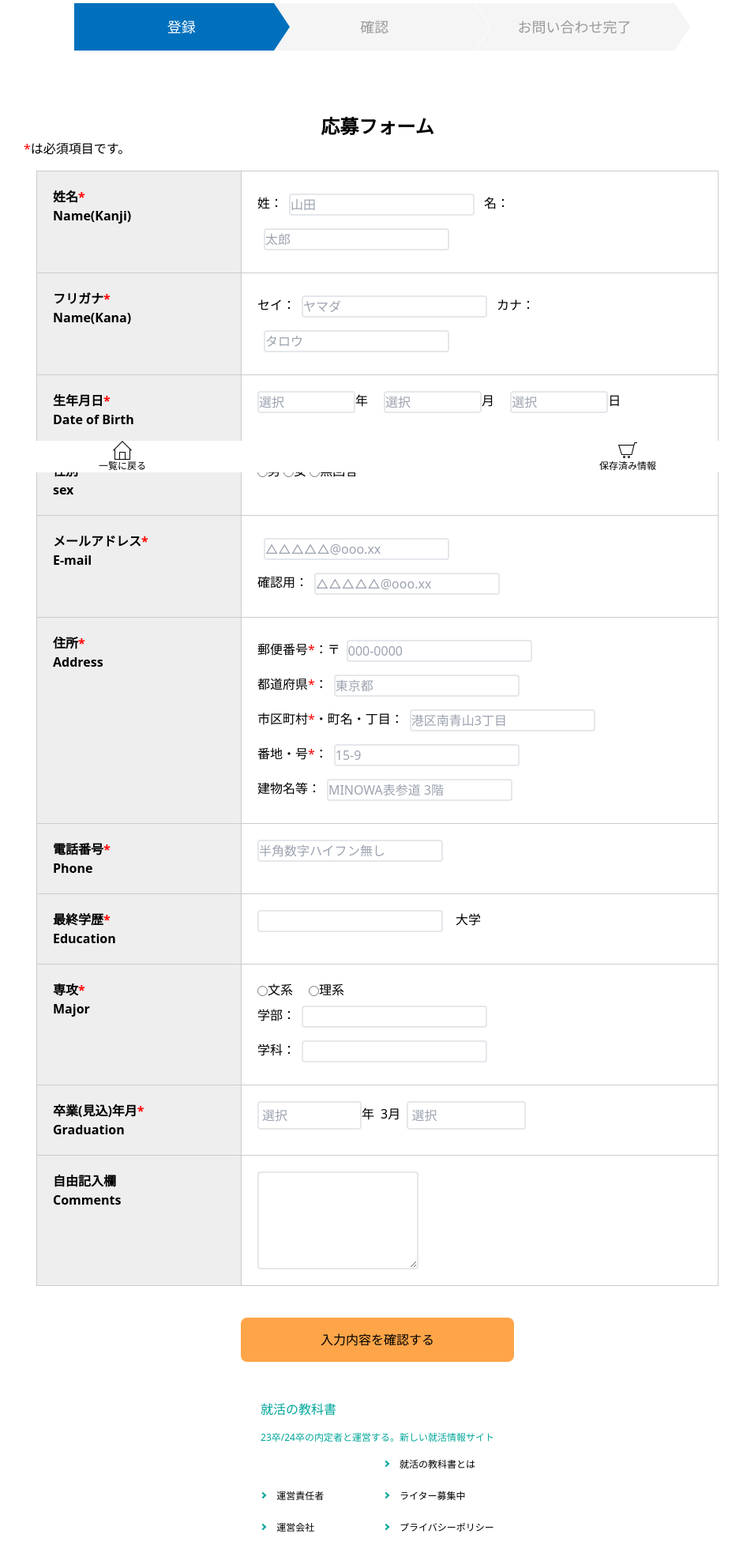
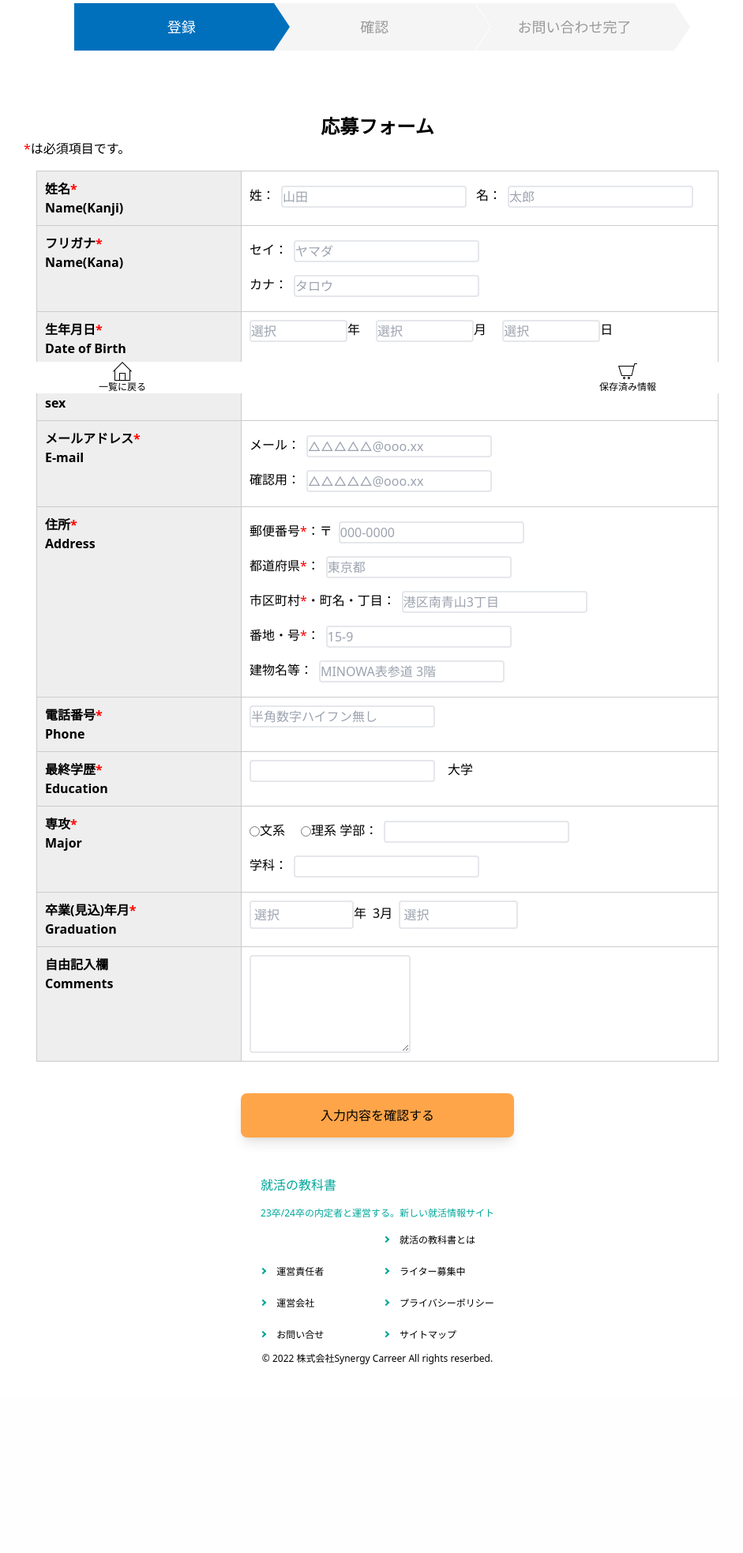
Before and after one commit to posse-ap/-teamdev-2022-posse2-team2A-, a PHP site: page /form.php in a window 1280 px wide. Shown: the part 242-2208 px from the top of the page at 79% size, without its empty margins (162-1103 px from the left). After the commit the page ends 1969 px from the top, so only its background shows below. Run offline with PHP 8.4, Linux system fonts and the light colour scheme.

Commit message:
#31, #32, 入力フォームのレスポンシブまでCSS完

```diff
--- a/src/user/form.php
+++ b/src/user/form.php
@@ -33,34 +33,34 @@
             <div class="item">お問い合わせ完了</div>
         </div>
     </div>
-    <div class="form-section w-2/7">
+    <div class="form-section">
         <div class="flex justify-around w-full">
             <h1 class="font-bold text-2xl">応募フォーム</h1>
         </div>
         <p><span style="color:red">*</span>は必須項目です。</p>
         <form action="/user/form.php?1" method="POST" class="m-2 p-2">
             <input type="hidden" value=<?php echo $data[0]; ?> name="agent_id">
-            <table class="w-full">
+            <table class="">
                 <tr>
                     <th class="contact-item">姓名<span style="color:red">*</span><br>Name(Kanji)</th>
                     <td class="contact-body">
-                        姓：<input class="m-2 rounded border-solid border-2" pattern="[\u4E00-\u9FFF\u3040-\u309Fー]*" type="text" name="first_name" placeholder="山田" required>
-                        名：<input class="m-2 rounded border-solid border-2"  pattern="[\u4E00-\u9FFF\u3040-\u309Fー]*" type="text" name="last_name" placeholder="太郎" required>
+                        <span class="inline-block">姓：<input class="m-2 rounded border-solid border-2" pattern="[\u4E00-\u9FFF\u3040-\u309Fー]*" type="text" name="first_name" placeholder="山田" required></span>
+                        <span class="inline-block">名：<input class="m-2 rounded border-solid border-2"  pattern="[\u4E00-\u9FFF\u3040-\u309Fー]*" type="text" name="last_name" placeholder="太郎" required></span>
                     </td>
                 </tr>
                 <tr>
                     <th class="contact-item">フリガナ<span style="color:red">*</span><br>Name(Kana)</th>
                     <td class="contact-body">
-                        セイ：<input class="m-2 rounded border-solid border-2" pattern="[\u30A1-\u30F6]*" type="text" name="first_name_kana" placeholder="ヤマダ" required>
-                        カナ：<input class="m-2 rounded border-solid border-2" pattern="[\u30A1-\u30F6]*" type="text" name="last_name_kana" placeholder="タロウ" required>
+                        <span class="inline-block">セイ：<input class="m-2 rounded border-solid border-2" pattern="[\u30A1-\u30F6]*" type="text" name="first_name_kana" placeholder="ヤマダ" required></span>
+                        <span class="inline-block">カナ：<input class="m-2 rounded border-solid border-2" pattern="[\u30A1-\u30F6]*" type="text" name="last_name_kana" placeholder="タロウ" required></span>
                     </td>
                 </tr>
                 <tr>
                     <th class="contact-item">生年月日<span style="color:red">*</span><br>Date of Birth</th>
                     <td class="contact-body">
-                        <input class=" rounded border-solid border-2" type="text" name="birth" list="birth_year" placeholder="選択" size="8" required>年
-                        <input class=" rounded border-solid border-2" type="text" name="birth" list="birth_month" placeholder="選択" size="8" required>月
-                        <input class=" rounded border-solid border-2" type="text" name="birth" list="birth_day" placeholder="選択" size="8" required>日
+                        <span class="inline-block"><input class=" rounded border-solid border-2" type="text" name="birth" list="birth_year" placeholder="選択" size="8" required>年　</span>
+                        <span class="inline-block"><input class=" rounded border-solid border-2" type="text" name="birth" list="birth_month" placeholder="選択" size="8" required>月　</span>
+                        <span class="inline-block"><input class=" rounded border-solid border-2" type="text" name="birth" list="birth_day" placeholder="選択" size="8" required>日</span>
                         <datalist id="birth_year">
                             <option value="2000"></option>
                             <option value="2001"></option>
@@ -127,18 +127,18 @@
                 <tr>
                     <th class="contact-item">メールアドレス<span style="color:red">*</span><br>E-mail</th>
                     <td class="contact-body">
-                        <input class=" rounded border-solid border-2 m-2"  pattern="[a-z0-9._%+-]+@[a-z0-9.-]+\.[a-z]{2,3}$" type="text" name="email" placeholder="△△△△△@ooo.xx" required><br>
-                        確認用：<input class=" rounded border-solid border-2 m-2" type="text" name="email-check" placeholder="△△△△△@ooo.xx" required>
+                        <span class="inline-block">メール：<input class=" rounded border-solid border-2 m-2" id="email" pattern="[a-z0-9._%+-]+@[a-z0-9.-]+\.[a-z]{2,3}$" type="text" name="email" placeholder="△△△△△@ooo.xx" required></span>
+                        <span class="inline-block">確認用：<input class=" rounded border-solid border-2 m-2" id="emailConfirm" type="text" name="email-check" placeholder="△△△△△@ooo.xx" required oninput="CheckEmail(this)"></span>
                     </td>
                 </tr>
                 <tr>
                     <th class="contact-item">住所<span style="color:red">*</span><br>Address</th>
                     <td class="contact-body">
-                        郵便番号<span style="color:red">*</span>：〒<input class="m-2 rounded border-solid border-2" pattern="[0-9]{3}-?[0-9]{4}" type="text" name="address" placeholder="000-0000" required><br>
-                        都道府県<span style="color:red">*</span>：<input class="m-2 rounded border-solid border-2" type="text" name="address" placeholder="東京都" required><br>
-                        市区町村<span style="color:red">*</span>・町名・丁目：<input class="m-2 rounded border-solid border-2" type="text" name="address" placeholder="港区南青山3丁目" required><br>
-                        番地・号<span style="color:red">*</span>：<input class="m-2 rounded border-solid border-2" type="text" name="address" placeholder="15-9" required><br>
-                        建物名等：<input class="m-2 rounded border-solid border-2" type="text" name="address" placeholder="MINOWA表参道 3階">
+                        <span class="inline-block">郵便番号<span style="color:red">*</span>：〒<input class="m-2 rounded border-solid border-2" pattern="[0-9]{3}-?[0-9]{4}" type="text" name="address" placeholder="000-0000" required></span>
+                        <span class="inline-block">都道府県<span style="color:red">*</span>：<input class="m-2 rounded border-solid border-2" type="text" name="address" placeholder="東京都" required></span>
+                        <span class="inline-block">市区町村<span style="color:red">*</span>・町名・丁目：<input class="m-2 rounded border-solid border-2" type="text" name="address" placeholder="港区南青山3丁目" required></span>
+                        <span class="inline-block">番地・号<span style="color:red">*</span>：<input class="m-2 rounded border-solid border-2" type="text" name="address" placeholder="15-9" required></span>
+                        <span class="inline-block">建物名等：<input class="m-2 rounded border-solid border-2" type="text" name="address" placeholder="MINOWA表参道 3階"></span>
                     </td>
                 </tr>
                 <tr>
@@ -154,16 +154,16 @@
                     <td class="contact-body">
                         <input type="radio" name="major" value="文系">文系
                         <input type="radio" name="major" value="理系">理系
-                        <p> 学部：<input class="m-2 rounded border-solid border-2" type="text" name="department" required></p>
-                        <p> 学科：<input class="m-2 rounded border-solid border-2" type="text" name="major_subject" required></p>
+                        <span class="inline-block">学部：<input class="m-2 rounded border-solid border-2" type="text" name="department" required></span>
+                        <span class="inline-block">学科：<input class="m-2 rounded border-solid border-2" type="text" name="major_subject" required></span>
                     </td>
                 </tr>
                 <tr>
                     <th class="contact-item">卒業(見込)年月<span style="color:red">*</span><br>Graduation</th>
                     <td class="contact-body">
-                        <input class=" rounded border-solid border-2 p-1" type="text" name="year" list="year" size="8" placeholder="選択" required>年
-                        <span class="m-1">3月</span>
-                        <input class=" rounded border-solid border-2 p-1" type="text" name="status" list="status" size="10" placeholder="選択" required>
+                        <span class="inline-block"><input class=" rounded border-solid border-2 p-1" type="text" name="year" list="year" size="8" placeholder="選択" required>年</span>
+                        <span class="inline-block"><span class="m-1">3月</span></span>
+                        <span class="inline-block"><input class=" rounded border-solid border-2 p-1" type="text" name="status" list="status" size="10" placeholder="選択" required></span>
                     </td>
                     <datalist id="year">
                         <option value="2023"></option>
@@ -182,8 +182,8 @@
                     </td>
                 </tr>
             </table>
-            <div class="flex justify-around w-full mt-10">
-                <input class="bg-orange rounded-lg text-center w-2/5 p-4" type="submit" value="入力内容を確認する">
+            <div class="flex justify-center w-full mt-10">
+                <input class="bg-orange rounded-lg text-center w-full shadow-lg hover:shadow-none sm:w-2/5 p-4 text-sm sm:text-base" type="submit" value="入力内容を確認する">
             </div>
         </form>
     </div>
@@ -196,6 +196,9 @@
     <?php
     require(dirname(__FILE__) . "/components/_footer.php");
     ?>
+    <!-- jquery -->
+    <script src="https://code.jquery.com/jquery-3.4.1.min.js" integrity="sha256-CSXorXvZcTkaix6Yvo6HppcZGetbYMGWSFlBw8HfCJo=" crossorigin="anonymous"></script>
+    <script src="./script.js"></script>
 </body>
 
 </html>
--- a/src/user/script.js
+++ b/src/user/script.js
@@ -32,7 +32,27 @@
 
 // 下にスクロール時footerのアイコンが消え、上にスクロールすると現れる動きここまで
 
-// formの入力値を保存するここから
+
+//form関連ここから
+// 「確認する」ボタンを押したらformの入力値を保存するここから
 
 
 // formの入力値を保存するここまで
+
+// メールアドレスが確認用と違っていたらエラーを吐くここから
+function CheckEmail(input){
+  var mail = document.getElementById("email").value; //メールフォームの値を取得
+  var mailConfirm = input.value; //メール確認用フォームの値を取得(引数input)
+  // パスワードの一致確認
+  if(mail != mailConfirm){
+    input.setCustomValidity('メールアドレスが一致しません'); // エラーメッセージのセット
+  }else{
+    input.setCustomValidity(''); // エラーメッセージのクリア
+  }
+  input.reportValidity();
+}
+
+// メールアドレスが確認用と違っていたらエラーを吐くここまで
+
+
+//form関連ここまで
--- a/src/user/style.css
+++ b/src/user/style.css
@@ -34,7 +34,7 @@
 }
 
 /* headerここまで */
-/* 波線引く場所 */
+/* top-page波線引く場所 */
 .linetext span{
   color: #ff0000;
   background: linear-gradient(transparent 50%, #FFFE84 0%);
@@ -105,13 +105,16 @@
 }
 
 @media screen and (max-width: 767px) {
-.progressbar .item {
+.progressbar .item,
+.progressbar .item-last {
     font-size: 12px;
     line-height: 1.4;
     padding: 8px 0;
 }
 .progressbar .item:not(:last-child)::before,
-.progressbar .item:not(:last-child)::after {
+.progressbar .item:not(:last-child)::after,
+.progressbar .item-last::before,
+.progressbar .item-last::after{
     border-width: 25px;
     border-left-width: 12px;
 }
@@ -308,7 +311,6 @@
   -webkit-transition: all 0.3s;
   transition: all 0.3s;
   text-align: center;
-  vertical-align: middle;
   text-decoration: none;
   letter-spacing: 0.1em;
   color: #212529;
@@ -334,12 +336,17 @@
 .form-section{
   margin: 16px 15%;
 }
-
+@media screen and (max-width: 640px) {/* tailwindのブレイクポイントが640pxのため */
+  .form-section{
+    margin: 16px 5%;
+  }
+}
 .contact-item,
 .contact-body {
-    padding: 20px;
+    padding: 10px 0px 10px 10px;
     border: 1px solid #ccc;
 }
+
 
 .contact-item {
     text-align: left;
```
